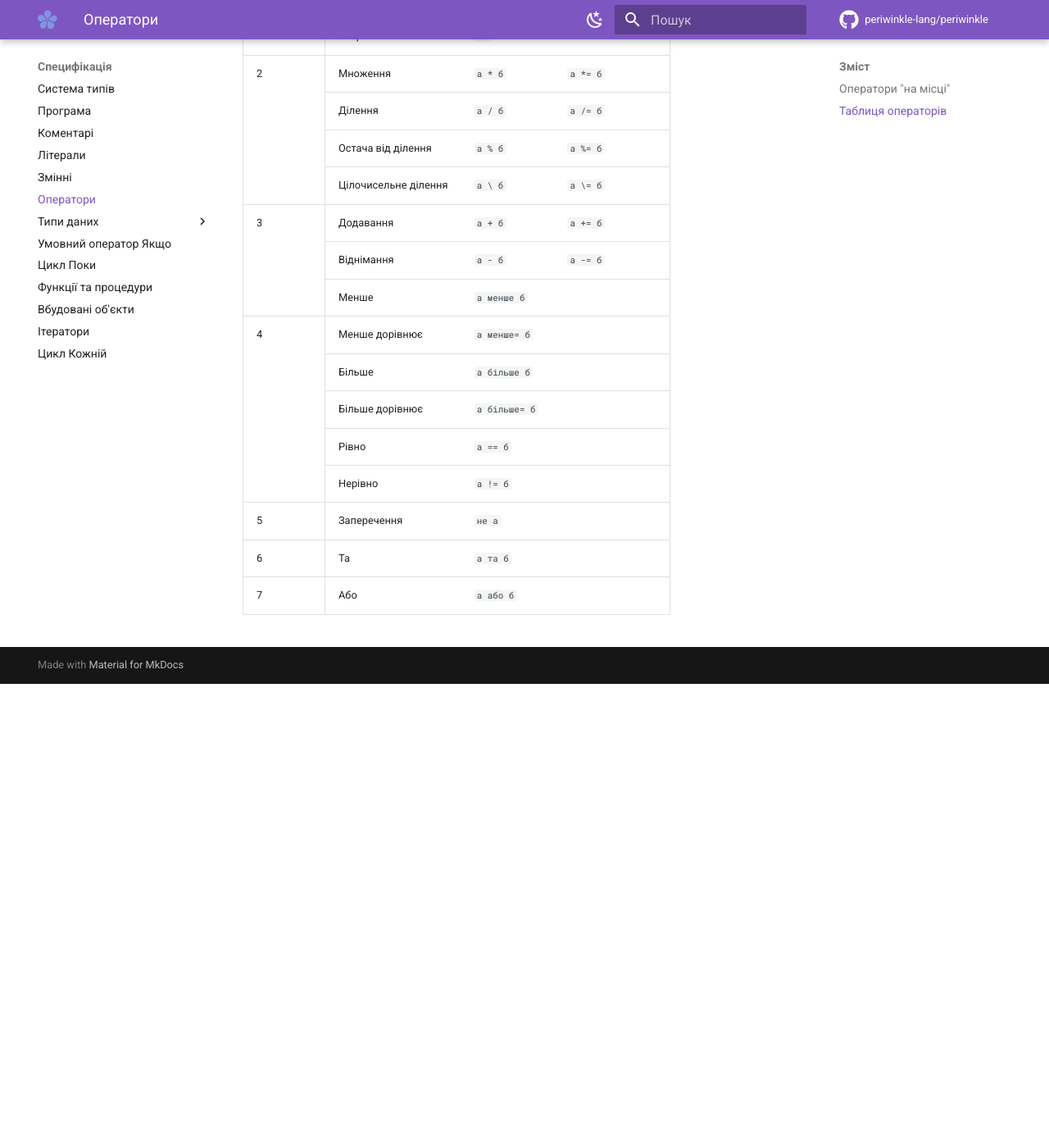
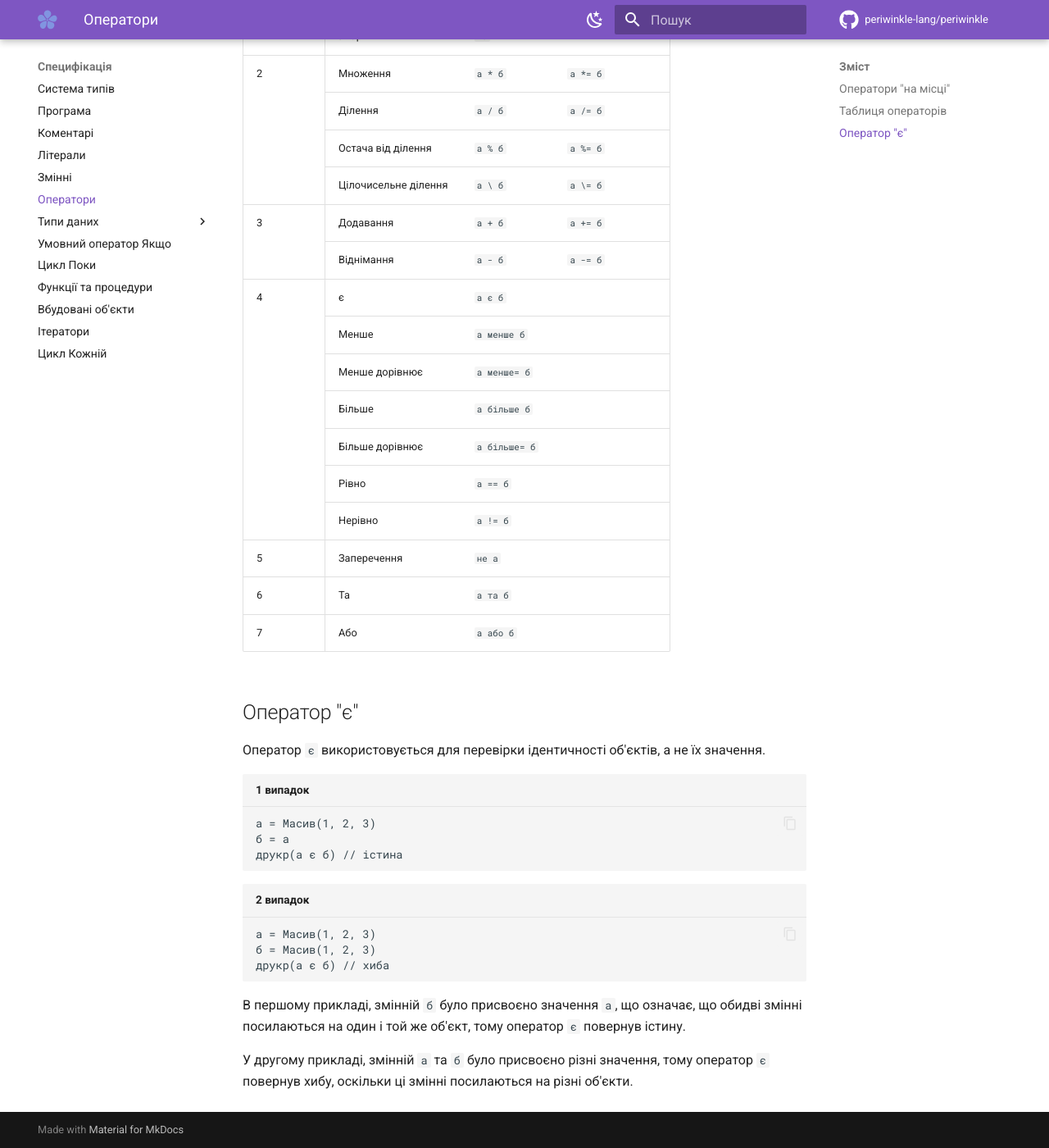
Before and after one commit to periwinkle-lang/periwinkle-docs, an MkDocs documentation site: the page built from docs/specification/operators.md, in a window 1280 px wide and 1400 px high, scrolled down 631 px. Shown: the whole window at 82% size. Built offline with MkDocs 1.6.1 and Material for MkDocs 9.7.7, drawn with Linux system fonts in a browser that asks for light colours; comment, search, counter and statistics services are not loaded; before the commit the page ends 1465 px from its top, so only the background shows below that.

Commit message:
Документація до шебангу та оператора "є"

````diff
--- a/docs/specification/operators.md
+++ b/docs/specification/operators.md
@@ -23,8 +23,9 @@
 |           | Цілочисельне ділення | `а \ б`       | `а \= б`          |
 |3          | Додавання            | `а + б`       | `а += б`          |
 |           | Віднімання           | `а - б`       | `а -= б`          |
-|           | Менше                | `а менше б`   |                   |
-|4          | Менше дорівнює       | `а менше= б`  |                   |
+|4          | Менше                | `а менше б`   |                   |
+|           | є                    | `а є б`       |                   |
+|           | Менше дорівнює       | `а менше= б`  |                   |
 |           | Більше               | `а більше б`  |                   |
 |           | Більше дорівнює      | `а більше= б` |                   |
 |           | Рівно                | `а == б`      |                   |
@@ -77,7 +78,7 @@
 <td><code>а \= б</code></td>
 </tr>
 <tr>
-<td rowspan="3" style="border-right: 1px solid var(--md-typeset-table-color)">3</td>
+<td rowspan="2" style="border-right: 1px solid var(--md-typeset-table-color)">3</td>
 <td>Додавання</td>
 <td><code>а + б</code></td>
 <td><code>а += б</code></td>
@@ -88,12 +89,16 @@
 <td><code>а -= б</code></td>
 </tr>
 <tr>
+<td rowspan="7" style="border-right: 1px solid var(--md-typeset-table-color)">4</td>
+<td>є</td>
+<td><code>а є б</code></td>
+<td></td>
+</tr>
 <td>Менше</td>
 <td><code>а менше б</code></td>
 <td></td>
 </tr>
 <tr>
-<td rowspan="5" style="border-right: 1px solid var(--md-typeset-table-color)">4</td>
 <td>Менше дорівнює</td>
 <td><code>а менше= б</code></td>
 <td></td>
@@ -138,3 +143,24 @@
 </tr>
 </tbody>
 </table>
+
+
+## Оператор "є"
+
+Оператор `#!periwinkle є` використовується для перевірки ідентичності об'єктів, а не їх значення.
+
+``` periwinkle linenums="0" title="1 випадок"
+а = Масив(1, 2, 3)
+б = а
+друкр(а є б) // істина
+```
+
+``` periwinkle linenums="0" title="2 випадок"
+а = Масив(1, 2, 3)
+б = Масив(1, 2, 3)
+друкр(а є б) // хиба
+```
+
+В першому прикладі, змінній `б` було присвоєно значення `а`, що означає, що обидві змінні посилаються на один і той же об'єкт, тому оператор `#!periwinkle є` повернув істину.
+
+У другому прикладі, змінній `а` та `б` було присвоєно різні значення, тому оператор `#!periwinkle є` повернув хибу, оскільки ці змінні посилаються на різні об'єкти.
````
Also changed, not shown: docs/specification/program.md (+12 -1 lines).
